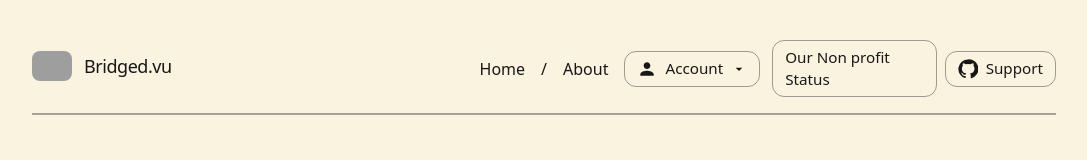
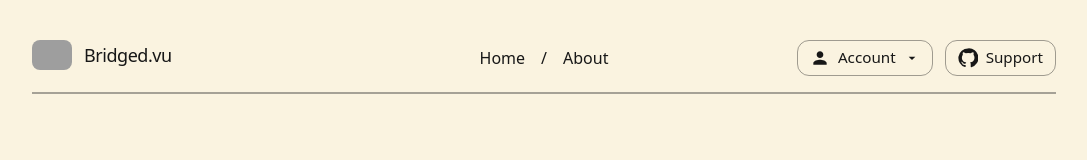
Before and after one commit to muhammadanas0716/bridged.vu, a Next.js app: page / in a window 1280 px wide. Shown: the top 160 px of the page, without its empty margins (96-1183 px from the left). Built offline with nearby package versions, Linux system fonts and the light colour scheme; no server answers; the database is empty; grey boxes are pictures that could not be loaded; a web font is replaced by a local one.

Commit message:
Refactor SiteHeader component by removing the Nonprofit link and updating styling. This change streamlines the header layout and enhances overall UI consistency.

```diff
--- a/components/site-header.tsx
+++ b/components/site-header.tsx
@@ -136,7 +136,7 @@ export default function SiteHeader() {
             initial={{ opacity: 0, x: 20 }}
             animate={{ opacity: 1, x: 0 }}
             transition={{ duration: 0.5, delay: 0.5 }}
-            style={{ justifySelf: 'end' }}
+            style={{ justifySelf: "end" }}
           >
             {/* Account Dropdown */}
             <div className="relative">
@@ -266,26 +266,6 @@ export default function SiteHeader() {
                 transition={{ type: "spring", stiffness: 400, damping: 17 }}
               >
                 <Link
-                  href="/nonprofit"
-                  className="
-                    inline-flex items-center gap-2
-                    rounded-xl border border-neutral-900/40
-                    px-3 py-1.5 text-sm lg:text-[0.95rem]
-                    hover:bg-neutral-900/5 hover:border-neutral-900/60
-                    transition-all duration-200
-                  "
-                  aria-label="Nonprofit Status"
-                  title="Nonprofit Status"
-                >
-                  <span>Our Non profit Status</span>
-                </Link>
-              </motion.div>
-              <motion.div
-                whileHover={{ scale: 1.05, y: -2 }}
-                whileTap={{ scale: 0.95 }}
-                transition={{ type: "spring", stiffness: 400, damping: 17 }}
-              >
-                <Link
                   href="https://github.com/muhammadanas0716/bridged.vu"
                   target="_blank"
                   rel="noopener noreferrer"
```
